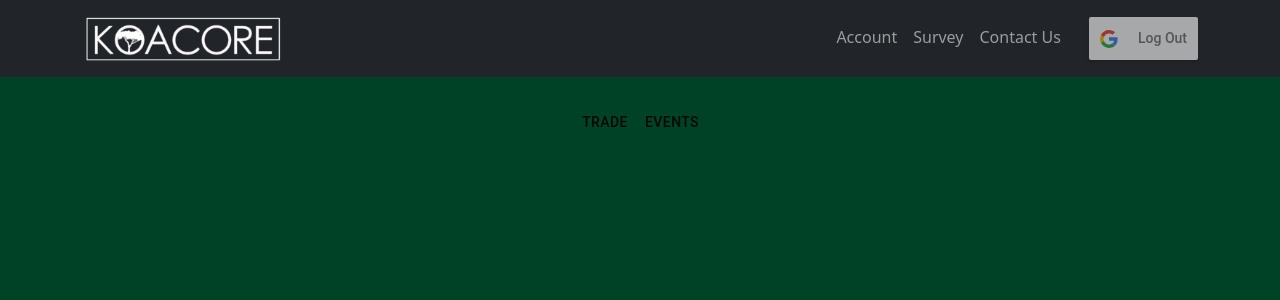
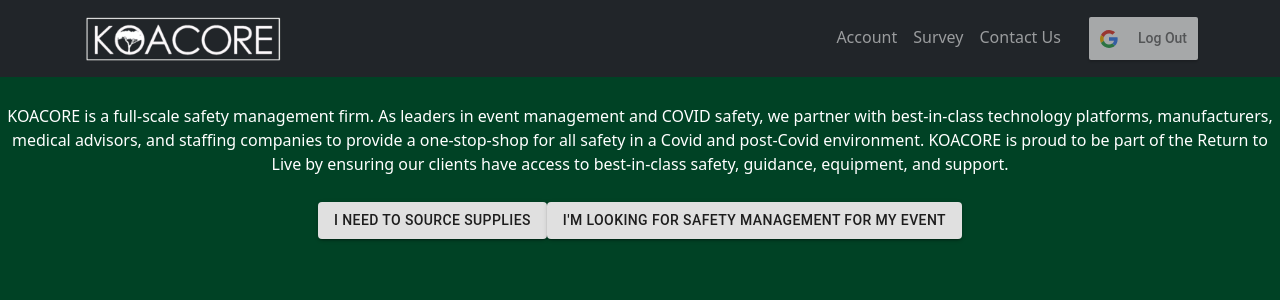
Before and after one commit to condrenjustin/cs4278-group3, a React (Create React App) app: page /client-landing in a window 1280 px wide. Shown: the top 300 px of the page. Built offline with nearby package versions, Linux system fonts and the light colour scheme.

Commit message:
Add some things

```diff
--- a/package.json
+++ b/package.json
@@ -3,7 +3,10 @@
   "version": "0.1.0",
   "private": true,
   "dependencies": {
+    "@emotion/react": "^11.8.2",
+    "@emotion/styled": "^11.8.1",
     "@material-ui/core": "^4.12.3",
+    "@mui/material": "^5.5.3",
     "@testing-library/jest-dom": "^5.16.2",
     "@testing-library/react": "^12.1.3",
     "@testing-library/user-event": "^13.5.0",
@@ -15,6 +18,7 @@
     "react-google-login": "^5.2.2",
     "react-router-dom": "^6.2.1",
     "react-scripts": "5.0.0",
+    "react-spacer": "^1.3.0",
     "web-vitals": "^2.1.4"
   },
   "scripts": {
--- a/src/pages/ClientLanding.js
+++ b/src/pages/ClientLanding.js
@@ -2,9 +2,9 @@
 import NavBar from '../components/NavBar';
 import { Link } from 'react-router-dom'
 import Button from '@material-ui/core/Button';
+import { createTheme } from '@mui/material/styles';
 
 class ClientLanding extends React.Component {
-
     render(){
         return(
             <div>
@@ -12,15 +12,24 @@
                 <br></br>
                 <div style={{
                     display: 'flex',
+                    alignItems: 'Justify',
+                    justifyContent: 'Left',
+                }}>
+                    <p style={{color:"#ffffff"}}>KOACORE is a full-scale safety management firm. As leaders in event management and COVID safety, we partner with best-in-class technology platforms, manufacturers, medical advisors, and staffing companies to provide a one-stop-shop for all safety in a Covid and post-Covid environment. KOACORE is proud to be part of the Return to Live by ensuring our clients have access to best-in-class safety, guidance, equipment, and support.</p>
+                </div>
+                <div style={{
+                    display: 'flex',
                     alignItems: 'center',
                     justifyContent: 'center',
+                    padding: 10,
                 }}>
-                    <Button component={Link} to="/trade">
-                    Trade
-                    </Button>
-                    <Button component={Link} to="/client-survey">
-                    Events
-                    </Button>
+                        <Button variant="contained" component={Link} to="/trade">
+                        I need to source supplies
+                        </Button>
+
+                        <Button variant="contained" component={Link} to="/client-survey">
+                        I'm looking for safety management for my event
+                        </Button>
                 </div>
             </div>
         );
```
Also changed, not shown: 1 other file (tests, documents, lock files or other folders).
